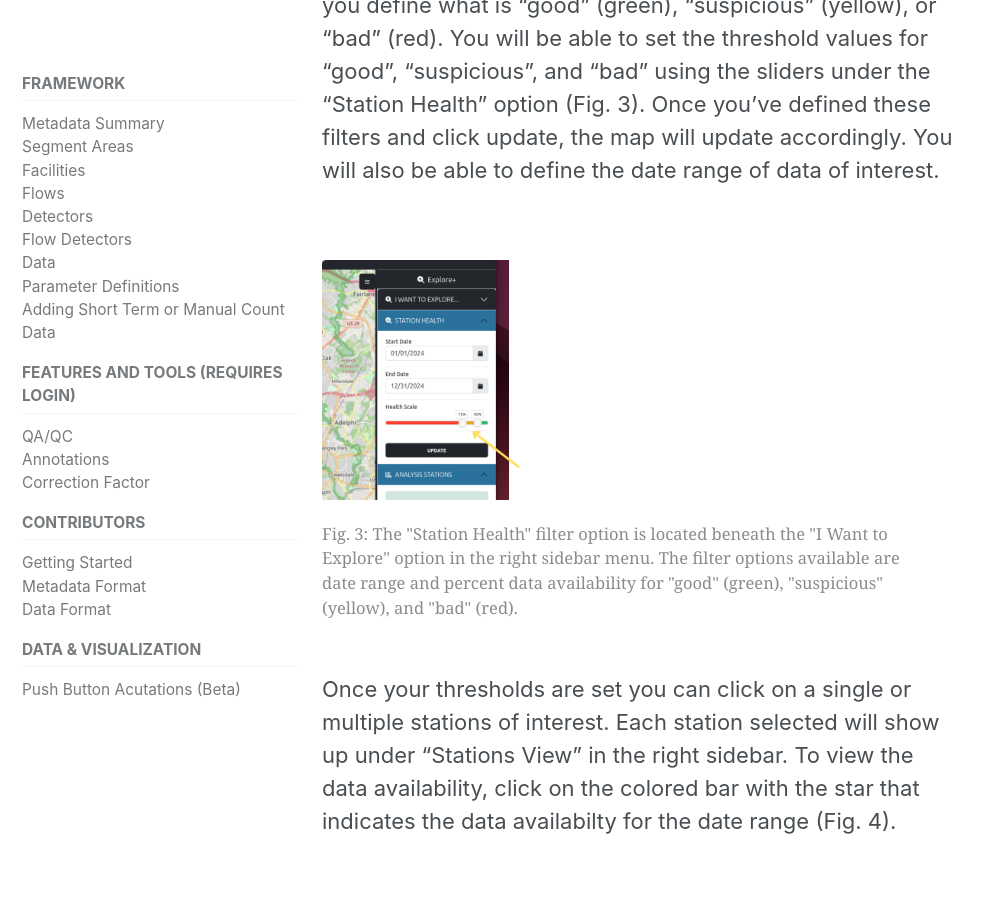
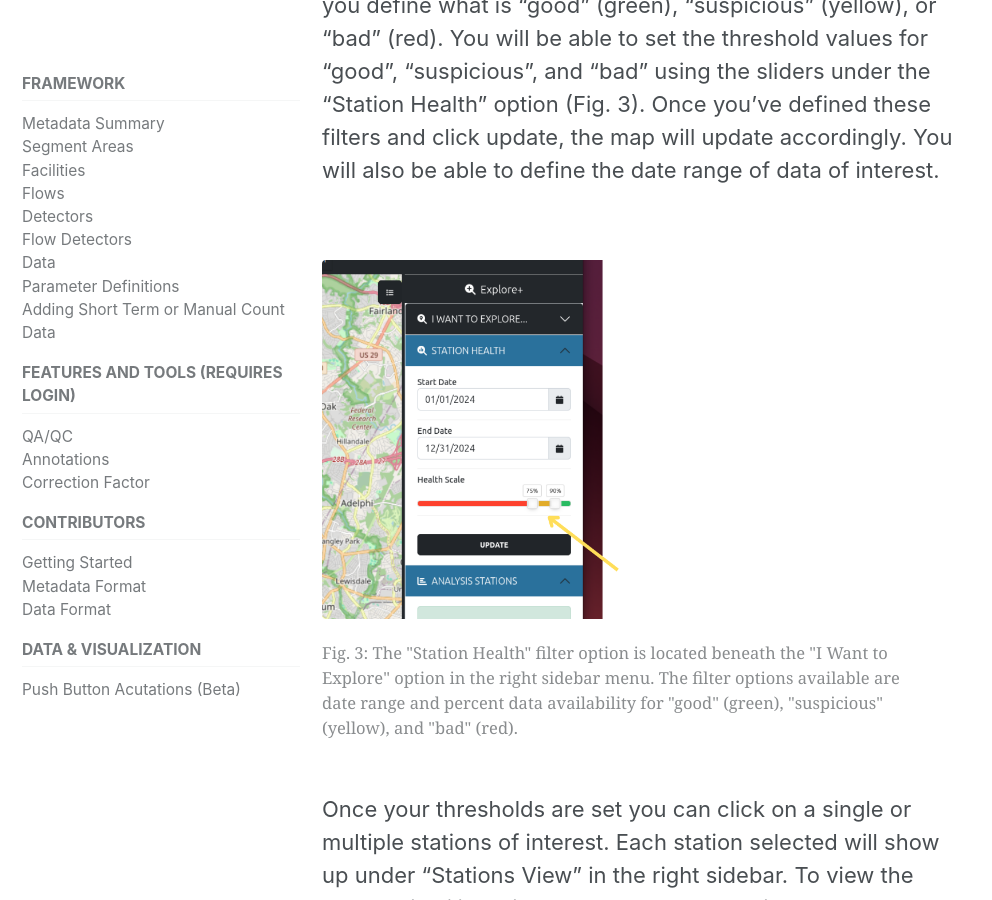
Before and after one commit to PSUTrec/documentation, a Jekyll site: the page built from _documents/15-exploreplus.md, in a window 1280 px wide and 900 px high, scrolled down 2663 px. Shown: the whole window, without its empty margins (0-992 px from the left). Built offline with Jekyll 4.4.1, drawn with Linux system fonts in a browser that asks for light colours; nearby versions of some CDN libraries.

Commit message:
still fixing figure dimensionissues

```diff
--- a/_documents/15-exploreplus.md
+++ b/_documents/15-exploreplus.md
@@ -27,7 +27,7 @@ Some location icons include a number. This indicates the number of count laction
 The Station Health filters provides a high level overview of how much data are available at each count station location. Data availability is calculated as the number of observations recorded and received divided by the number of expected records (daily). For example, if a count location expects hourly data the expected number of observations is 24 within a day. If a specific count location only has 18 recorded observations, then the data availabilty would be 75%. The filters available are "Start Date", "End Date", and "Health Scale". The "Health Scale" is adjustable depending on how you define what is "good" (green), "suspicious" (yellow), or "bad" (red). You will be able to set the threshold values for "good", "suspicious", and "bad" using the sliders under the "Station Health" option (Fig. 3). Once you've defined these filters and click update, the map will update accordingly. You will also be able to define the date range of data of interest.
 
 <figure class="align-left">
-    <img src="{{ site.url }}{{ site.baseurl }}/assets/images/explore-fig3.png" alt="" style="float:center;width:200px;height:400x;">
+    <img src="{{ site.url }}{{ site.baseurl }}/assets/images/explore-fig3.png" alt="" style="float:center;width:300px;height:600x;">
     <figcaption>Fig. 3: The "Station Health" filter option is located beneath the "I Want to Explore" option in the right sidebar menu. The filter options available are date range and percent data availability for "good" (green), "suspicious" (yellow), and "bad" (red).</figcaption>
 </figure>
 
```
